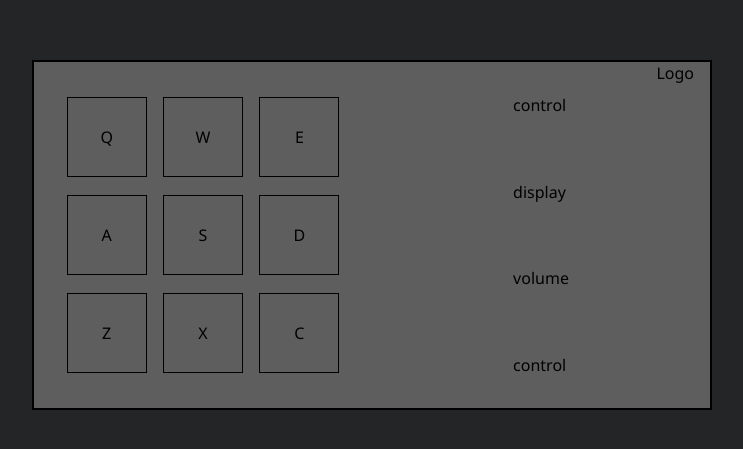
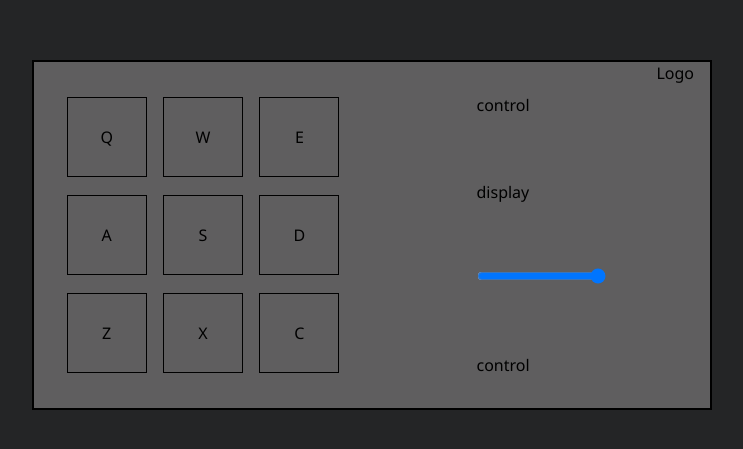
Before and after one commit to nskiu/drum-machine-fcc, a React app: page / in a window 1280 px wide. Shown: the part 165-614 px from the top of the page, without its empty margins (268-1011 px from the left). Built offline with nearby package versions, Linux system fonts and the light colour scheme; the HTML template or start-up script is replaced by a standard one.

Commit message:
Implement volume change

```diff
--- a/src/App.jsx
+++ b/src/App.jsx
@@ -7,15 +7,23 @@ const text = sounds;
 
 const App = () => {
   const [beats, setBeats] = useState(text.set1);
+  const [volume, setVolume] = useState(1);
+
   const handleClick = (event) => {
-    event.target.children[0].play();
+    const button = event.target.children[0];
+    button.volume = volume;
+    button.play();
+  };
+
+  const handleChange = (event) => {
+    setVolume(event.target.value / 100);
   };
 
   return (
     <div id="drum-machine">
       <div id="logo">Logo</div>
       <DrumPad handleClick={handleClick} beats={beats} />
-      <Controls />
+      <Controls volume={volume} handleChange={handleChange} />
     </div>
   );
 };
--- a/src/components/Controls.jsx
+++ b/src/components/Controls.jsx
@@ -1,9 +1,15 @@
-const Controls = () => {
+const Controls = ({ volume, handleChange }) => {
   return (
     <div id="controls">
       <div className="control">control</div>
       <div id="display">display</div>
-      <div className="volume-control">volume</div>
+      <div className="volume-control">
+        <input
+          type="range"
+          value={volume * 100}
+          onChange={handleChange}
+        ></input>
+      </div>
       <div className="control">control</div>
     </div>
   );
--- a/src/index.scss
+++ b/src/index.scss
@@ -57,6 +57,10 @@ body {
     }
     $x: $x + 3;
   }
+  :hover {
+    cursor: pointer;
+    background-color: yellow;
+  }
 }
 
 .drum-pad {
```
